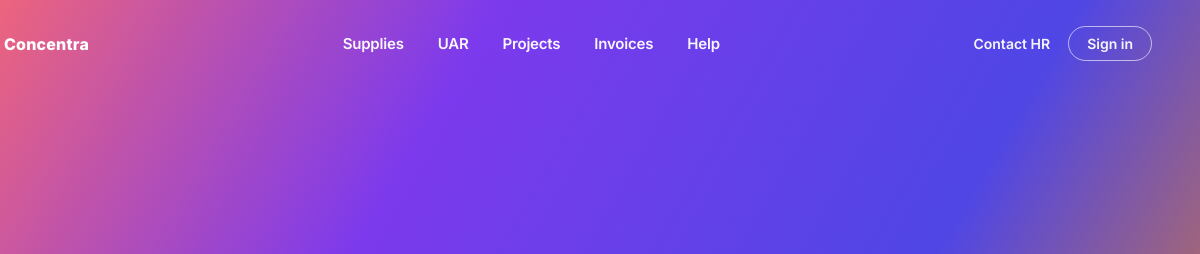
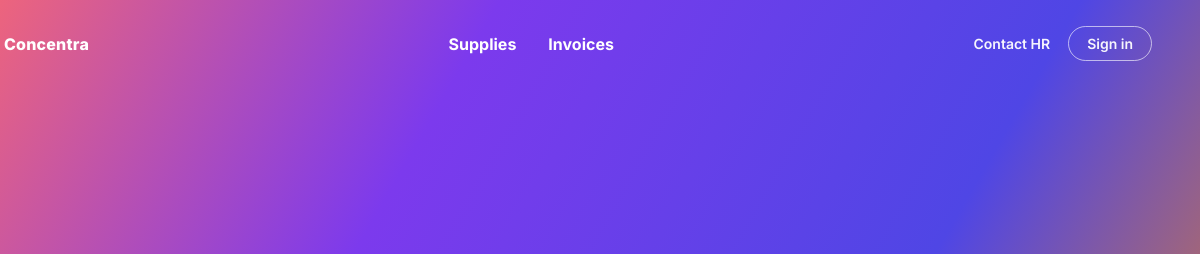
Before and after one commit to taylorcrown2026/Office-Supplies, a plain HTML site: page index.html in a window 1280 px wide. Shown: the top 254 px of the page, 80-1280 px from the left. Drawn offline with Linux system fonts and the light colour scheme.

Commit message:
Add files via upload

```diff
--- a/index.html
+++ b/index.html
@@ -128,13 +128,27 @@
         </span>
       </div>
 
-      <nav class="nav" aria-label="Primary">
-        <a href="#">Supplies</a>
-        <a href="#">UAR</a>
-        <a href="#">Projects</a>
-        <a href="#">Invoices</a>
-        <a href="#">Help</a>
-      </nav>
+
+<nav class="nav-root" aria-label="Primary" style="display:flex;align-items:center;gap:32px">
+  <details class="nav-dd">
+    <summary class="nav-top" style="list-style:none;cursor:pointer;background:none;border:0;color:#fff;font-weight:700">
+      Supplies
+    </summary>
+    <div style="position:static;padding:6px 0">
+      <a href="supply.html" style="color:#fff;text-decoration:underline">Order supplies</a>
+    </div>
+  </details>
+
+  <details class="nav-dd">
+    <summary class="nav-top" style="list-style:none;cursor:pointer;background:none;border:0;color:#fff;font-weight:700">
+      Invoices
+    </summary>
+    <div style="position:static;padding:6px 0">
+      <a href="invoice.html" style="color:#fff;text-decoration:underline">Upload invoices</a>
+    </div>
+  </details>
+</nav>
+
 
       <div class="right-cta">
         <a href="#">Contact HR</a>
```
